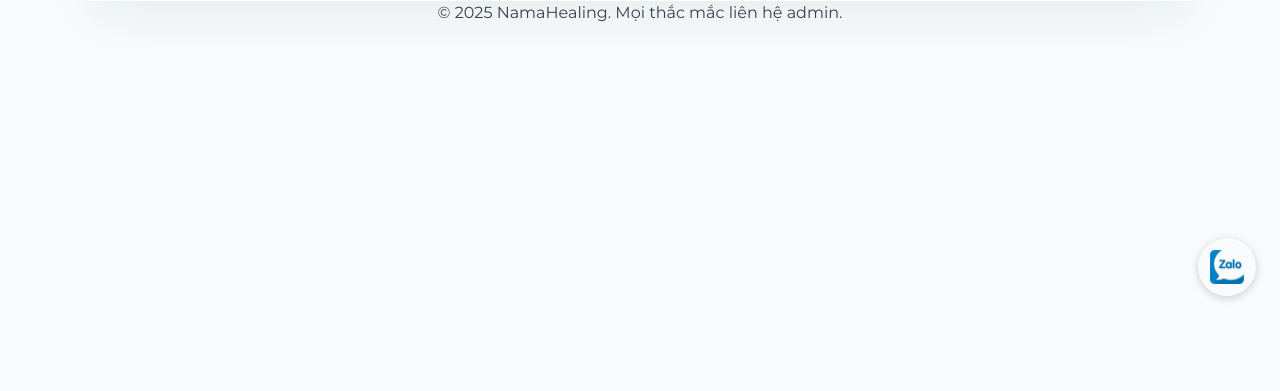
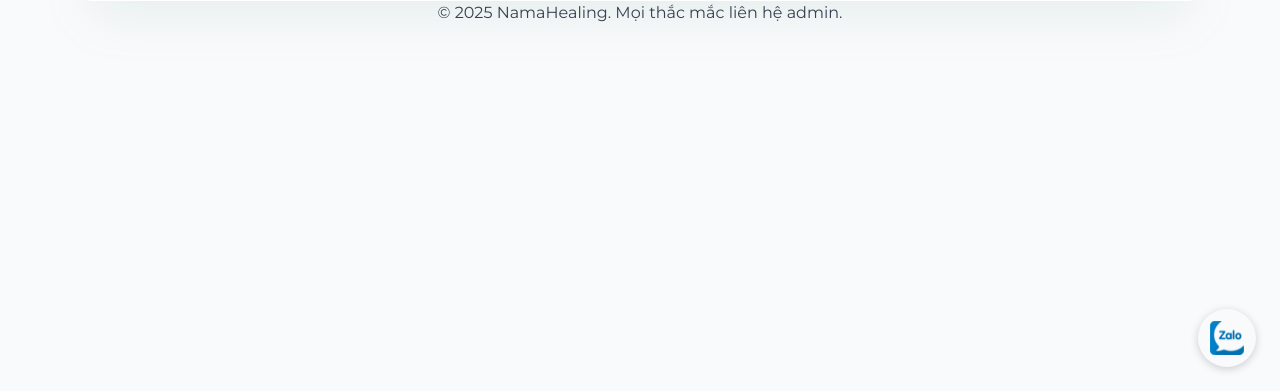
Before and after one commit to tinnguyen03102004/NamaHealing, a PHP site: page /admin.php in a window 1280 px wide. Shown: the part 409-800 px from the top of the page. Run offline with PHP 8.4, Linux system fonts and the light colour scheme; the visitor is signed in with stand-in values (Sample User, id 1); data that the repository does not hold is empty; some libraries are stand-ins or nearby versions.

Commit message:
Adjust Zalo button position

```diff
--- a/footer.php
+++ b/footer.php
@@ -22,7 +22,7 @@ $isChatbotPage = basename($_SERVER['PHP_SELF']) === 'chatbot.php';
   .zalo-fab {
     position: fixed;
     right: 24px;
-    bottom: 95px;
+    bottom: 24px;
     z-index: 9999;
     width: 58px;
     height: 58px;
@@ -40,7 +40,7 @@ $isChatbotPage = basename($_SERVER['PHP_SELF']) === 'chatbot.php';
     display: none;
     position: fixed;
     right: 94px;
-    bottom: 95px;
+    bottom: 24px;
     z-index: 10000;
     background: #fff;
     border-radius: 14px;
```
